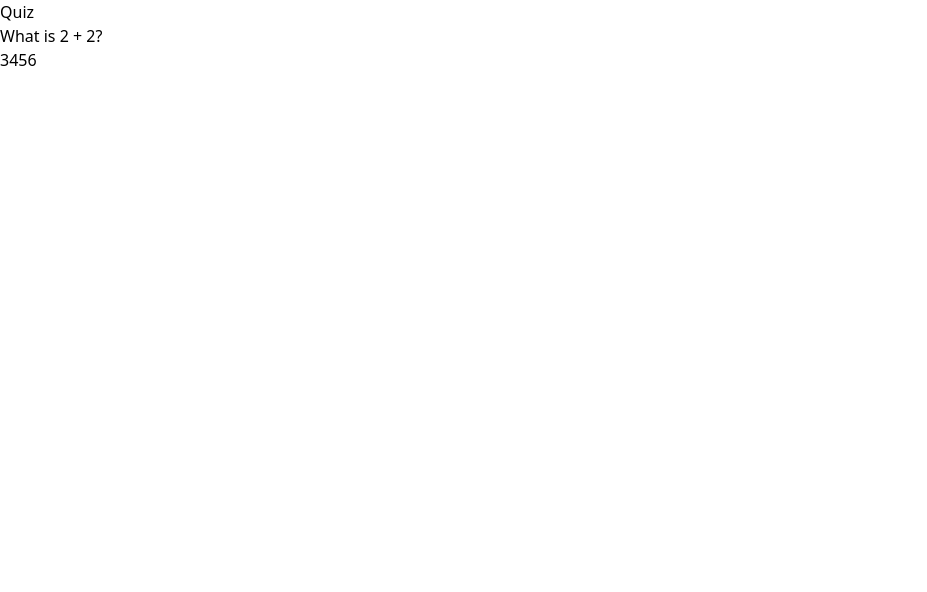
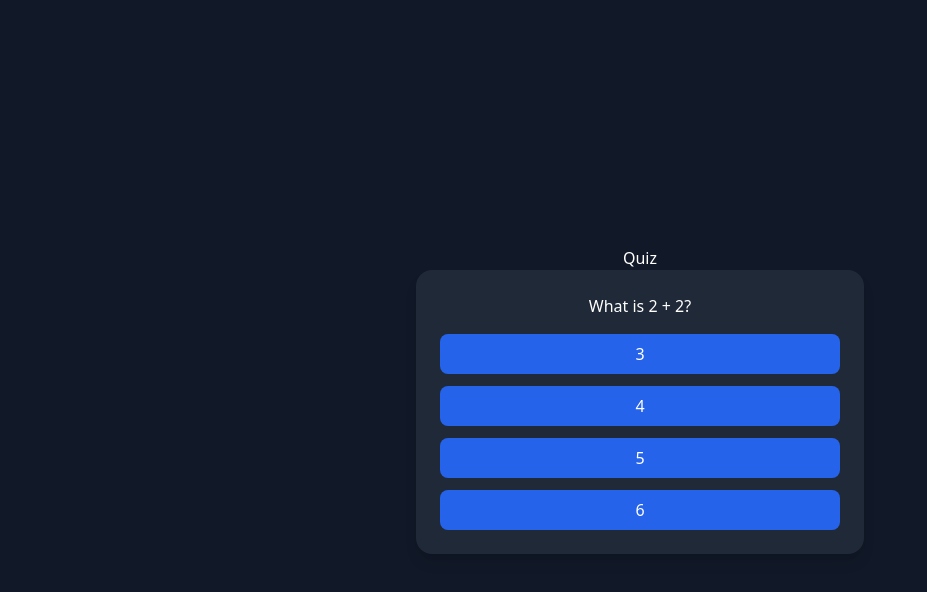
Before and after one commit to SandeepKhadka/quiz-app, a React (Vite) app: page / in a window 1280 px wide. Shown: the top 592 px of the page, without its empty margins (0-927 px from the left). Built offline with nearby package versions, Linux system fonts and the light colour scheme.

Commit message:
creating result page ui

```diff
--- a/src/components/QuizCard.tsx
+++ b/src/components/QuizCard.tsx
@@ -1,4 +1,3 @@
-// src/components/QuizCard.tsx
 import React from 'react';
 
 interface QuizCardProps {
--- a/src/index.css
+++ b/src/index.css
@@ -1,3 +1 @@
-@tailwind base;
-@tailwind components;
-@tailwind utilities;
+@import './styles/global.css';
--- a/src/pages/QuizPage.tsx
+++ b/src/pages/QuizPage.tsx
@@ -1,5 +1,6 @@
-import React, { useState, useEffect } from 'react';
+import { useState, useEffect } from 'react';
 import { useNavigate } from 'react-router-dom';
+
 import Timer from '../components/Timer';
 import QuizCard from '../components/QuizCard';
 
--- a/src/pages/ResultsPage.tsx
+++ b/src/pages/ResultsPage.tsx
@@ -1,7 +1,29 @@
-import React from 'react';
+import { useLocation, useNavigate } from 'react-router-dom';
+
+interface LocationState {
+  score: number;
+  total: number;
+}
 
 const ResultsPage = () => {
-  return <div>ResultsPage</div>;
+  const { state } = useLocation<LocationState>();
+  const { score, total } = state || { score: 0, total: 0 };
+  const navigate = useNavigate();
+
+  return (
+    <div className="results-page flex flex-col items-center justify-center min-h-screen bg-gray-900 text-white">
+      <h1 className="text-3xl font-bold">Quiz Results</h1>
+      <p className="text-lg mt-2">
+        You scored {score} out of {total}!
+      </p>
+      <button
+        onClick={() => navigate('/')}
+        className="mt-4 bg-red-600 hover:bg-red-500 transition text-white py-2 px-6 rounded-lg text-lg"
+      >
+        Try Again
+      </button>
+    </div>
+  );
 };
 
 export default ResultsPage;
--- /dev/null
+++ b/src/styles/global.css
@@ -0,0 +1,28 @@
+@tailwind base;
+@tailwind components;
+@tailwind utilities;
+
+/* Custom Styles */
+.quiz-page {
+  @apply flex flex-col items-center justify-center min-h-screen bg-gray-900 text-white;
+}
+
+.quiz-card {
+  @apply bg-gray-800 p-6 rounded-2xl shadow-lg w-full max-w-md text-center;
+}
+
+.options {
+  @apply flex flex-col gap-3 mt-4;
+}
+
+.option-btn {
+  @apply bg-blue-600 hover:bg-blue-500 transition text-white py-2 px-4 rounded-lg;
+}
+
+.timer {
+  @apply text-lg font-semibold text-yellow-400 mt-4;
+}
+
+.results-page {
+  @apply flex flex-col items-center justify-center min-h-screen bg-gray-900 text-white;
+}
```
